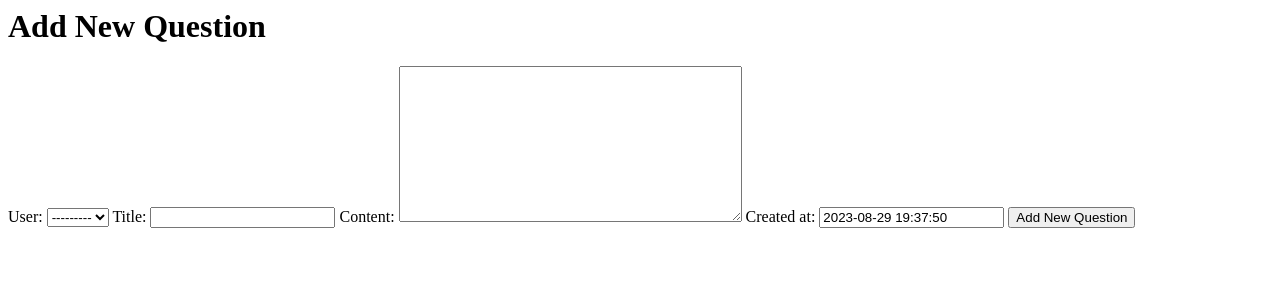
After one commit to Mehyar-Farzat/Forum, a Django app: page /questions/add in a window 1280 px wide. The commit adds this page. Shown: the top 300 px of the page. Run offline with Django 4.2, Linux system fonts and the light colour scheme; data comes from the database, SQL or seed files in the repository; both versions use the stored data as it was after the commit.

Commit message:
add question details, edit, forms

```diff
--- a/project/urls.py
+++ b/project/urls.py
@@ -16,12 +16,15 @@ Including another URLconf
 """
 from django.contrib import admin
 from django.urls import path
-from questions.views import questions_list , questions_detail
+from questions.views import questions_list , questions_detail, add_question, edit_question
 
 
 urlpatterns = [
     path('admin/', admin.site.urls),
     path('questions/', questions_list),
+    path('questions/add', add_question),
     path('questions/<int:question_id>', questions_detail),
+    path('questions/<int:question_id>/edit', edit_question),
+
 
 ]
--- /dev/null
+++ b/questions/forms.py
@@ -0,0 +1,7 @@
+from django import forms
+from .models import Questions
+
+class Questionform(forms.ModelForm):
+    class Meta:
+        model = Questions
+        fields = '__all__'
--- /dev/null
+++ b/questions/templates/add.html
@@ -0,0 +1,8 @@
+<h1> Add New Question </h1>
+
+
+<form action="" method="question" enctype="multipart/form-data">
+    {% csrf_token %}
+    {{form}}
+<input type="submit" value="Add New Question">
+</form>
--- a/questions/templates/all_questions.html
+++ b/questions/templates/all_questions.html
@@ -2,11 +2,13 @@
 
 <ul>
 
-    {%for question in questions%}
+    {% for question in questions %}
 
        <li>
 
-        {{quetions}}
+        {{quetion.title}}
+
+
 
        </li>
 
--- a/questions/views.py
+++ b/questions/views.py
@@ -1,5 +1,6 @@
 from django.shortcuts import render
-from .models import Questions
+from .models import Questions , Answer
+from .forms import  Questionform
 
 # # Create your views here.
 
@@ -8,6 +9,7 @@ from .models import Questions
 
 def questions_list(request):
     data = Questions.objects.all()
+    print(data)
     return render(request,'all_questions.html', {'questions' : data})
 
 
@@ -15,4 +17,35 @@ def questions_list(request):
 
 def questions_detail(request,question_id):
     data = Questions.objects.get(id=question_id)
-    return render(request,'question_detail.html', {'questions':data})
+    answer_data= Answer.objects.all()
+    return render(request,'question_detail.html', {'questions':data , 'answer' : answer_data})
+
+
+
+
+def add_question(request):
+    if request.method == 'Questions':
+        form = Qeustionform(request.Questions, request.FILES)
+        if form.is_valid():
+            form.save()
+            return redirect('/questions/')
+
+
+    else:
+        form = Questionform()
+    return render(request, 'add.html' , {'form' : form})
+
+
+
+
+def edit_question(request, question_id):
+    data = Questions.objects.get(id=question_id)
+    if request.method == 'Questions':
+        form = Postform(request.Question, request.FILES,instance=data)
+        if form.is_valid():
+            form.save()
+            return redirect(f'/questions/{data.id}')
+
+    else:
+        form = Questionform(instance=data)
+    return render(request, 'edit.html' , {'form' : form})
```
Also changed, not shown: questions/templates/edit.html (added, +10 -0 lines), questions/templates/question_detail.html (+15 -0 lines), db.sqlite3.
